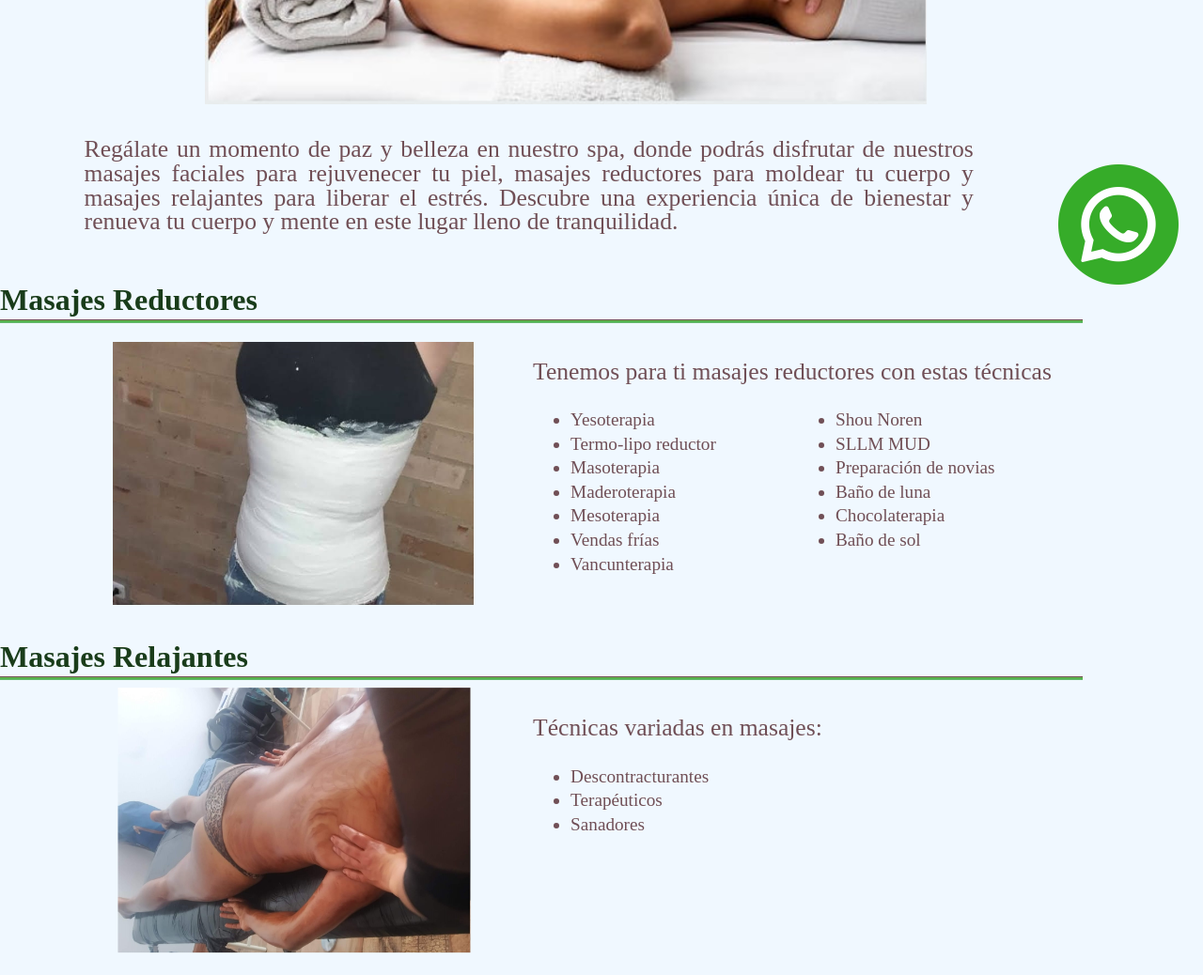
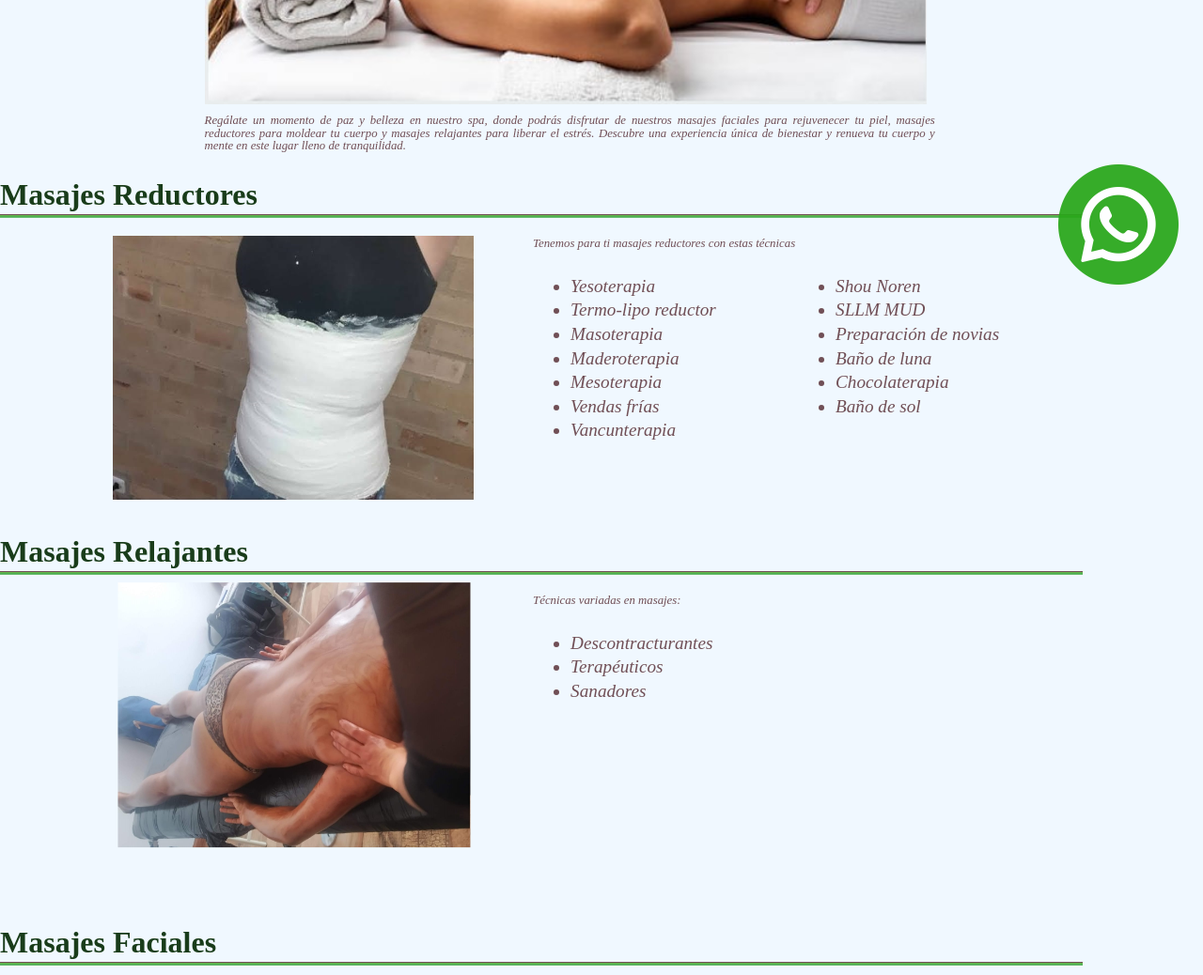
Before and after one commit to DieguoEscobar/ESP_MASAJE_RELAX, a plain HTML site: page index.html in a window 1280 px wide. Shown: the part 480-1518 px from the top of the page at 94% size. Drawn offline with Linux system fonts and the light colour scheme.

Commit message:
listo por hoy

```diff
--- a/estilos.css
+++ b/estilos.css
@@ -77,20 +77,20 @@ h2 {
     line-height: 2vw;
 }
 
-.caja-texto p {
-    font-size: 2vw;
+.caja-texto em {
+    font-size: 1vw;
     margin-left: -5vw;
 }
 
 .caja-texto1 {
-    width: 210%;
+    width: 138%;
     text-align: justify;
-    line-height: 2vw;
-    margin-left: -20vw;
+    line-height: 1vw;
+    margin-left: -10vw;
 }
 
-.caja-texto1 p {
-    font-size: 2vw;
+.caja-texto1 em {
+    font-size: 1vw;
     width: 80%;
 }
 
--- a/index.html
+++ b/index.html
@@ -9,7 +9,7 @@
         <div class="img-container">
             <img src="images/img_1.jpg" class="imagen1">
             <div class="caja-texto1">
-                <p>Regálate un momento de paz y belleza en nuestro spa, donde podrás disfrutar de nuestros masajes faciales para rejuvenecer tu piel, masajes reductores para moldear tu cuerpo y masajes relajantes para liberar el estrés. Descubre una experiencia única de bienestar y renueva tu cuerpo y mente en este lugar lleno de tranquilidad.</p>
+                <em>Regálate un momento de paz y belleza en nuestro spa, donde podrás disfrutar de nuestros masajes faciales para rejuvenecer tu piel, masajes reductores para moldear tu cuerpo y masajes relajantes para liberar el estrés. Descubre una experiencia única de bienestar y renueva tu cuerpo y mente en este lugar lleno de tranquilidad.</em>
             </div>
         </div>
     </div>
@@ -20,7 +20,7 @@
             <img src="images/Img_7_Reductor.jpg" class="imagen">
         </div>
         <div class="caja-texto">
-            <p> Tenemos para ti masajes reductores con estas técnicas
+            <em> Tenemos para ti masajes reductores con estas técnicas
                 <ul class="lista1">
                     <li>Yesoterapia</li>
                     <li>Termo-lipo reductor</li>
@@ -36,7 +36,7 @@
                     <li>Chocolaterapia</li>
                     <li>Baño de sol</li>
                 </ul>
-            </p>
+            </em>
         </div>
     </div>
 
@@ -46,13 +46,13 @@
             <img src="images/Img_8_Relajante.jpg" class="imagen" id="imagen2">
         </div>
         <div class="caja-texto">
-            <p> Técnicas variadas en masajes:
+            <em> Técnicas variadas en masajes:
                 <ul class="lista2">
                     <li> Descontracturantes </li>
                     <li> Terapéuticos </li>
                     <li> Sanadores </li>
                 </ul>
-            </p>
+            </em>
         </div>
     </div>
 
@@ -62,7 +62,7 @@
             <img src="images/Img_6_Facial.jpg" class="imagen" id="imagen3">
         </div>
         <div class="caja-texto">
-            <p>Técnicas:
+            <em>Técnicas:
                 <ul class="lista2">
                     <li>Refrescante facial </li>
                     <li>Rejuvenecimiento facial</li>
@@ -72,7 +72,7 @@
                     <li>Yeso facial</li>
                     <li>Porcelanización egipcia</li>
                 </ul>
-            </p>
+            </em>
         </div>
     </div>
 
@@ -82,12 +82,12 @@
             <img src="images/Img_9_Aumento.jpg" class="imagen">
         </div>
         <div class="caja-texto">
-            <p> Tenemos para ti masaje para aumento y reafirmación de:
+            <em> Tenemos para ti masaje para aumento y reafirmación de:
                 <ul class="lista2">
                     <li>Busto </li>
                     <li>Glúteos </li>
                 </ul>
-            </p>
+            </em>
         </div>
     </div>
 
```
